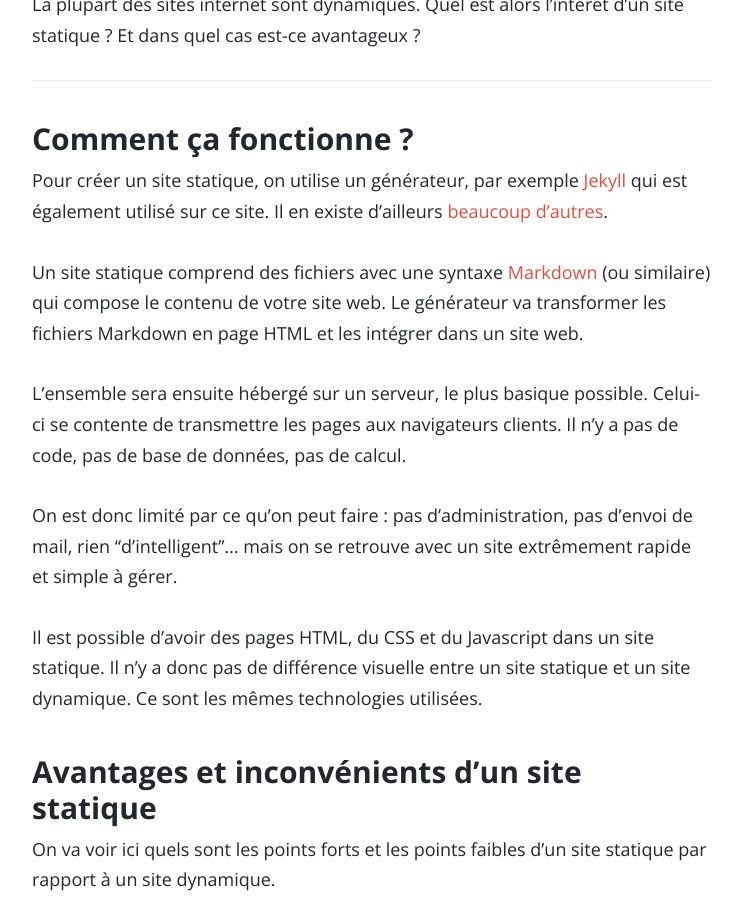
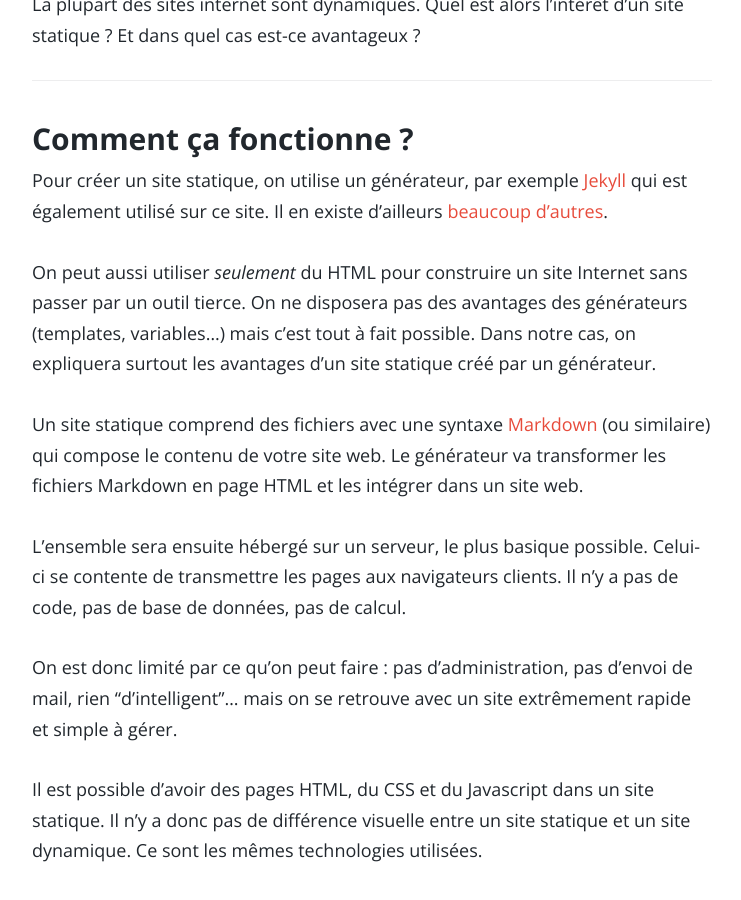
Before and after one commit to BootstrapYourCodingSkills/bootstrapyourcodingskills.github.io, a Jekyll site: the page built from _posts/2017-02-28-site-statique.md, in a window 1280 px wide and 900 px high, scrolled down 1020 px. Shown: the whole window, without its empty margins (268-1009 px from the left). Built offline with Jekyll 4.4.1, drawn with Linux system fonts in a browser that asks for light colours; comment, search, counter and statistics services are not loaded.

Commit message:
Improve site statique post - add raw HTML notion

```diff
--- a/_posts/2017-02-28-site-statique.md
+++ b/_posts/2017-02-28-site-statique.md
@@ -18,6 +18,8 @@ La plupart des sites internet sont dynamiques. Quel est alors l'intérêt d'un s
 # Comment ça fonctionne ?
 
 Pour créer un site statique, on utilise un générateur, par exemple [Jekyll](https://jekyllrb.com/){:target="_blank"} qui est également utilisé sur ce site. Il en existe d'ailleurs [beaucoup d'autres](https://www.staticgen.com/){:target="_blank"}.
+
+On peut aussi utiliser *seulement* du HTML pour construire un site Internet sans passer par un outil tierce. On ne disposera pas des avantages des générateurs (templates, variables...) mais c'est tout à fait possible. Dans notre cas, on expliquera surtout les avantages d'un site statique créé par un générateur.
 
 Un site statique comprend des fichiers avec une syntaxe [Markdown]({% post_url 2017-01-17-quest-ce-que-le-markdown %}){:target="_blank"} (ou similaire) qui compose le contenu de votre site web. Le générateur va transformer les fichiers Markdown en page HTML et les intégrer dans un site web.
 
```
